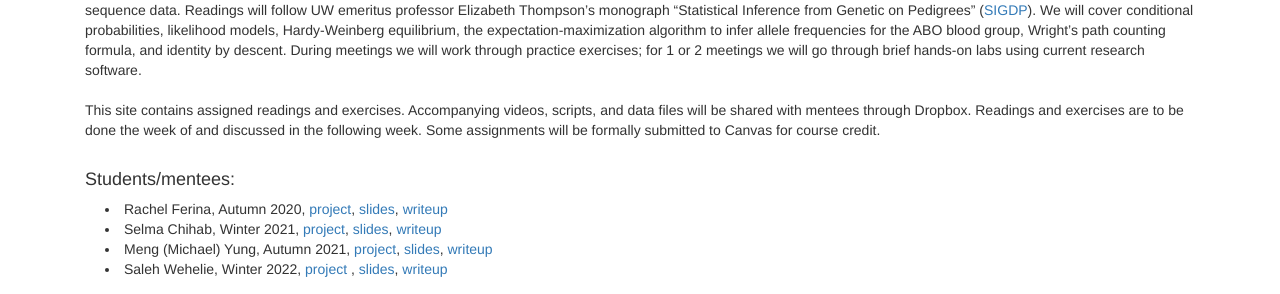
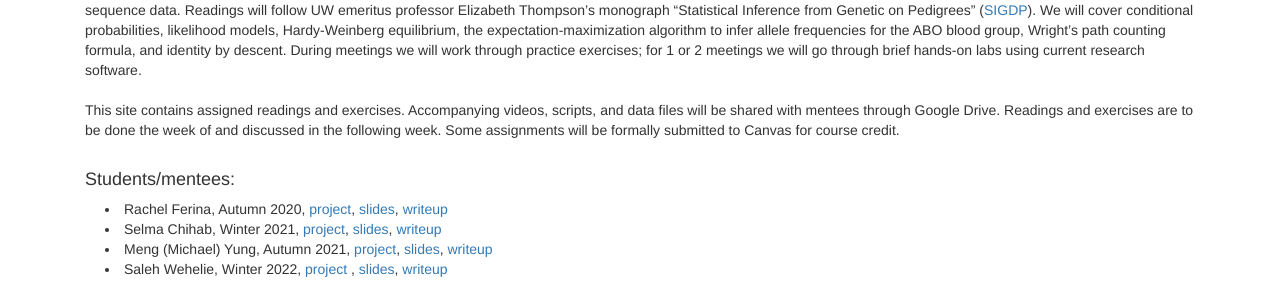
Before and after one commit to sdtemple/sdtemple.github.io, a Jekyll site: the page built from statgen1.html, in a window 1280 px wide and 900 px high. Shown: the part 260-554 px from the top of the window. Built offline with Jekyll 4.4.1, drawn with Linux system fonts in a browser that asks for light colours; nearby versions of some CDN libraries; library files that are not in the unit come from our copies.

Commit message:
Update statgen1.html

```diff
--- a/statgen1.html
+++ b/statgen1.html
@@ -17,7 +17,7 @@ and identity by descent. During meetings we will work through practice exercises
 brief hands-on labs using current research software. <br/><br/>
 
 This site contains assigned readings and exercises. Accompanying videos, scripts, and data files will be shared with
-mentees through Dropbox. Readings and exercises are to be done the week of and discussed in the following week.
+mentees through Google Drive. Readings and exercises are to be done the week of and discussed in the following week.
 Some assignments will be formally submitted to Canvas for course credit.<br/><br/>
 
 <h4>Students/mentees:</h4>
```
